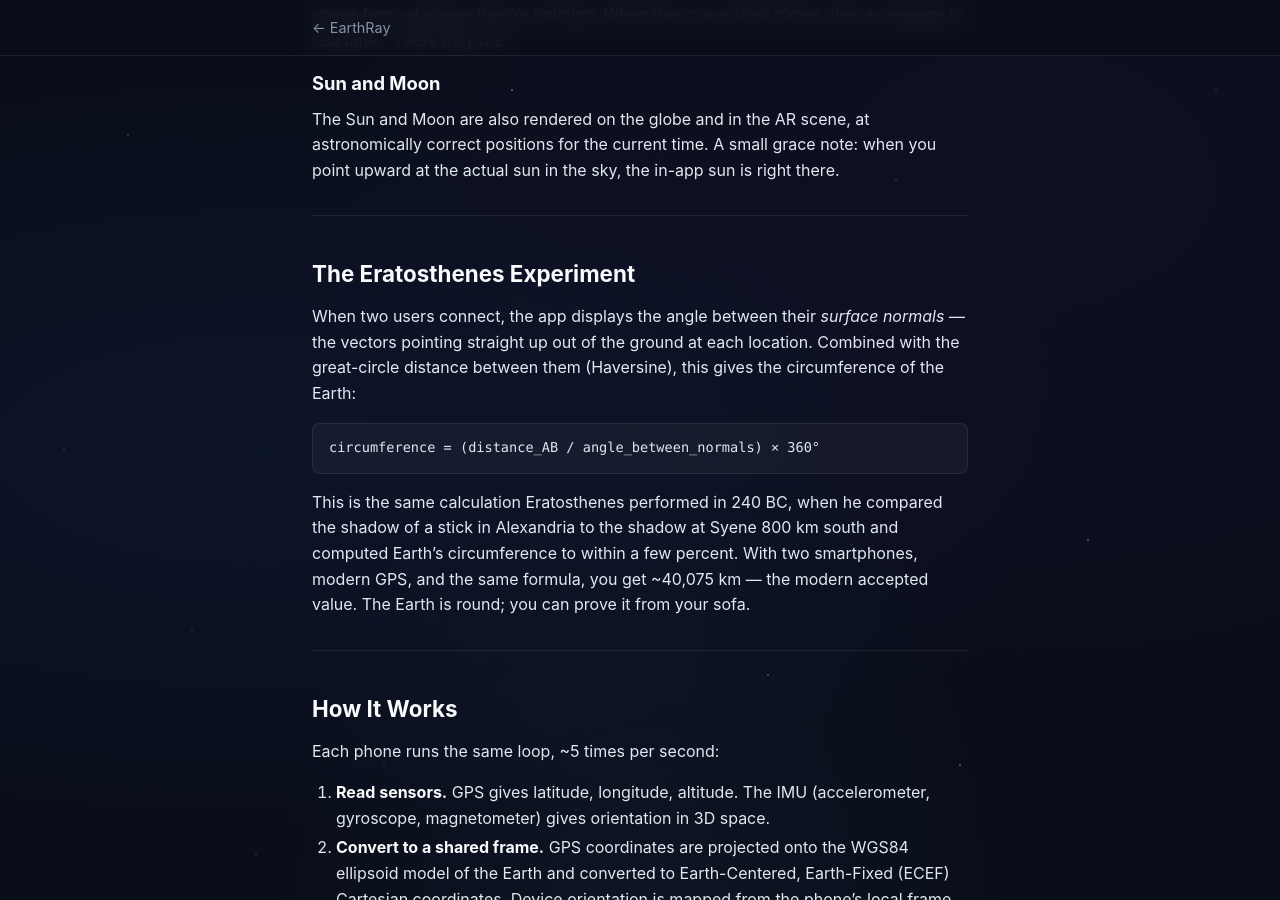
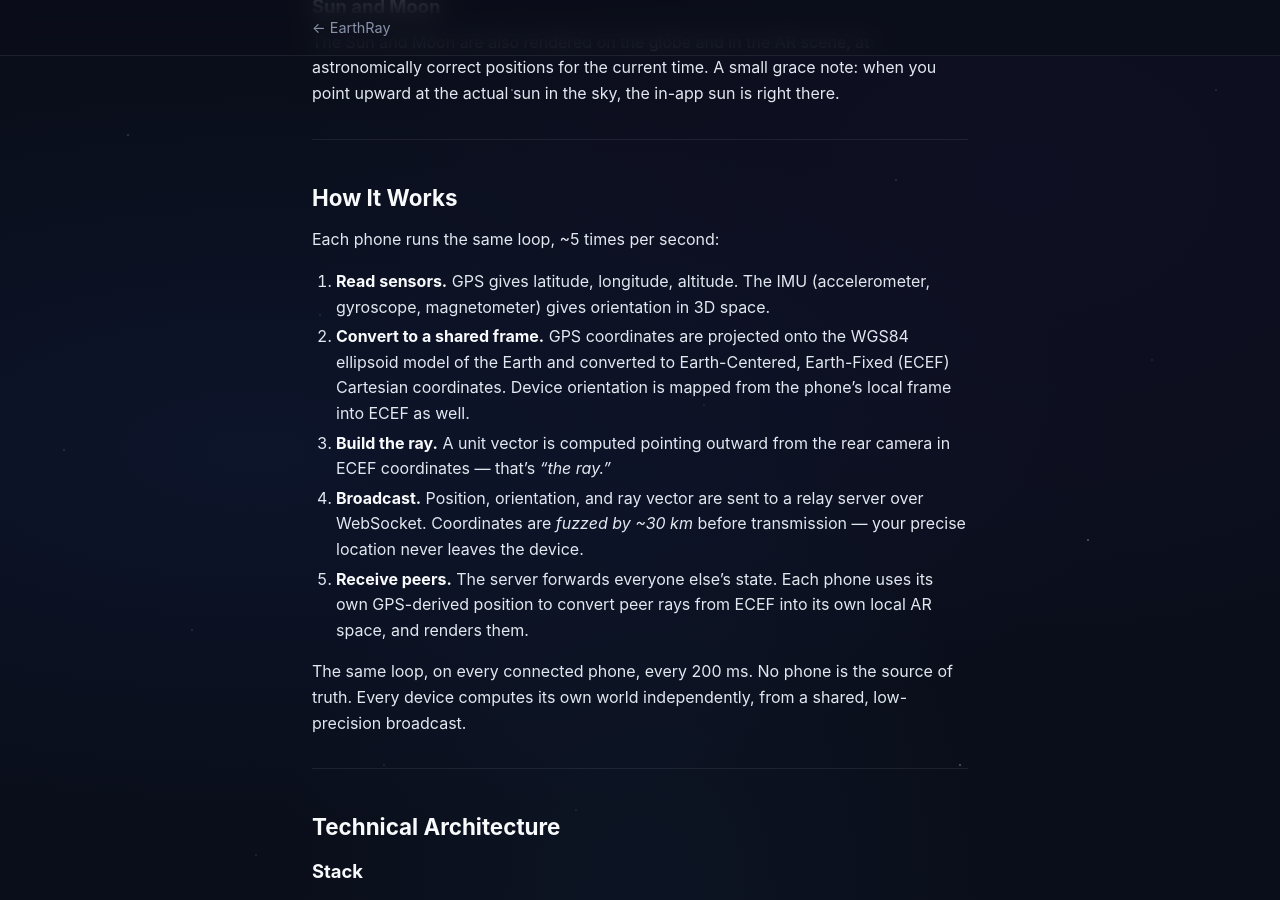
Before and after one commit to antonjuls/antonjuls.github.io, a Jekyll site: the page built from projects/earthray/specification.md, in a window 1280 px wide and 900 px high, scrolled down 1714 px. Built offline with Jekyll 4.4.1, drawn with Linux system fonts in a browser that asks for light colours; some of the changed text lies outside the part shown.

Commit message:
docs: drop Eratosthenes from earthray pages

````diff
--- a/projects/earthray/specification.md
+++ b/projects/earthray/specification.md
@@ -11,7 +11,7 @@ EarthRay is two things in one.
 
 **A social toy.** Connect with someone anywhere on the planet, see them as a coloured sphere in your AR camera, and watch their ray sweep through space as they move their phone. _"They're pointing somewhere — and I can see it move, right now"_ makes a person on the other side of the world feel physically present in your room.
 
-**A science experiment.** The same setup, between two distant users, lets you re-derive Earth's circumference with nothing but two phones — the same measurement Eratosthenes made in 240 BC, now live. To point at a friend in New York from Amsterdam, you have to tilt your phone _down_: the planet is between you. The farther apart you stand, the steeper the tilt. That angle is the curvature of the Earth, made physically obvious.
+**A geometry you can hold.** To point at a friend in New York from Amsterdam, you have to tilt your phone _down_: the planet is between you. The farther apart you stand, the steeper the tilt. The app shows the geometry and lets you draw your own conclusions.
 
 Both layers are simultaneously true. The math underneath is real — WGS84, ECEF, sensor fusion — but the experience is _"there's my friend, and I can almost feel them through this glass."_
 
@@ -38,18 +38,6 @@ The same camera view, with every other connected user appearing as a coloured sp
 ### Sun and Moon
 
 The Sun and Moon are also rendered on the globe and in the AR scene, at astronomically correct positions for the current time. A small grace note: when you point upward at the actual sun in the sky, the in-app sun is right there.
-
----
-
-## The Eratosthenes Experiment
-
-When two users connect, the app displays the angle between their _surface normals_ — the vectors pointing straight up out of the ground at each location. Combined with the great-circle distance between them (Haversine), this gives the circumference of the Earth:
-
-```
-circumference = (distance_AB / angle_between_normals) × 360°
-```
-
-This is the same calculation Eratosthenes performed in 240 BC, when he compared the shadow of a stick in Alexandria to the shadow at Syene 800 km south and computed Earth's circumference to within a few percent. With two smartphones, modern GPS, and the same formula, you get ~40,075 km — the modern accepted value. The Earth is round; you can prove it from your sofa.
 
 ---
 
@@ -246,16 +234,12 @@ t_exit = (−b + √(b² − 4c)) / 2
 P_exit = P_origin + t_exit · d̂
 ```
 
-### Eratosthenes (Earth's circumference from two phones)
-
-Already given in _The Eratosthenes Experiment_ above. For reference:
+### Angle and Distance Between Two Users
 
 ```
 θ           = acos(dot(n_A, n_B))                          angle between surface normals
 distance_AB = 2·R·atan2(√a, √(1−a))                        haversine
    where a  = sin²(Δφ/2) + cos(φ_A)·cos(φ_B)·sin²(Δλ/2)
-
-circumference = (distance_AB / θ) × 360°                   expected: ~40,075 km
 ```
 
 ---
````
Also changed, not shown: _projects/earthray.md (+0 -1 lines).
